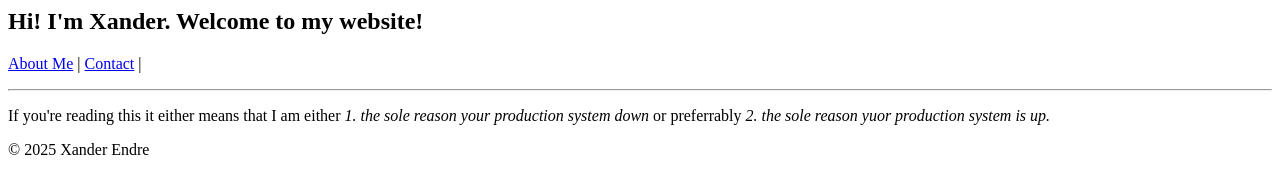
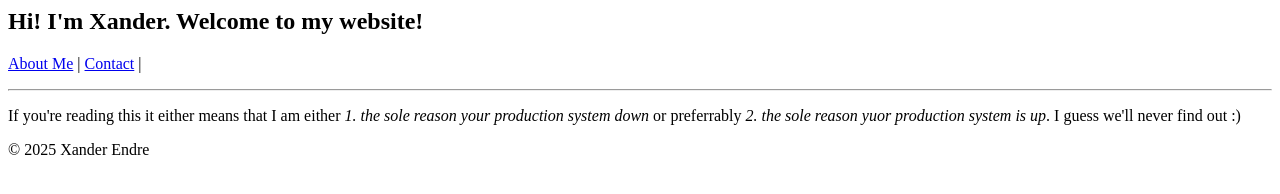
Before and after one commit to XanderEndre/xanderendre, a plain HTML site: page index.html in a window 1280 px wide. Drawn offline with Linux system fonts and the light colour scheme.

Commit message:
Update index.html

```diff
--- a/index.html
+++ b/index.html
@@ -9,7 +9,7 @@
         <a href="contact.html">Contact</a> |
     </p>
     <hr>
-    <p>If you're reading this it either means that I am either <i>1. the sole reason your production system down</i> or preferrably <i>2. the sole reason yuor production system is up.</i>
+    <p>If you're reading this it either means that I am either <i>1. the sole reason your production system down</i> or preferrably <i>2. the sole reason yuor production system is up</i>. I guess we'll never find out :)</p>
 <!--     <p>I'm a Software Infrastructure Engineer with a continoued passion and interest in Software Engineering, DevOps, and Platform Engineering. My interest lie in understanding how to build and maintain systems that are performant, stable, and easy to use.</p>
 
     <h3>My Skills</h3>
```
